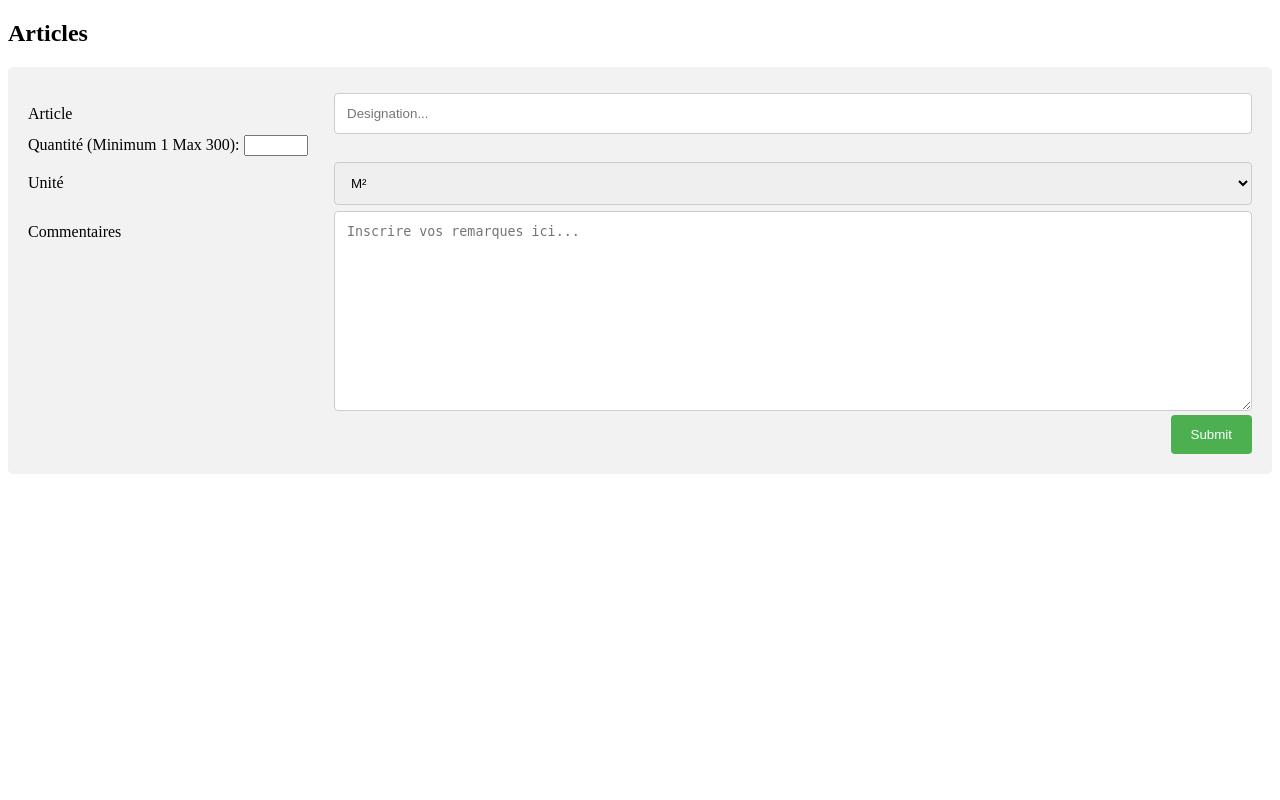
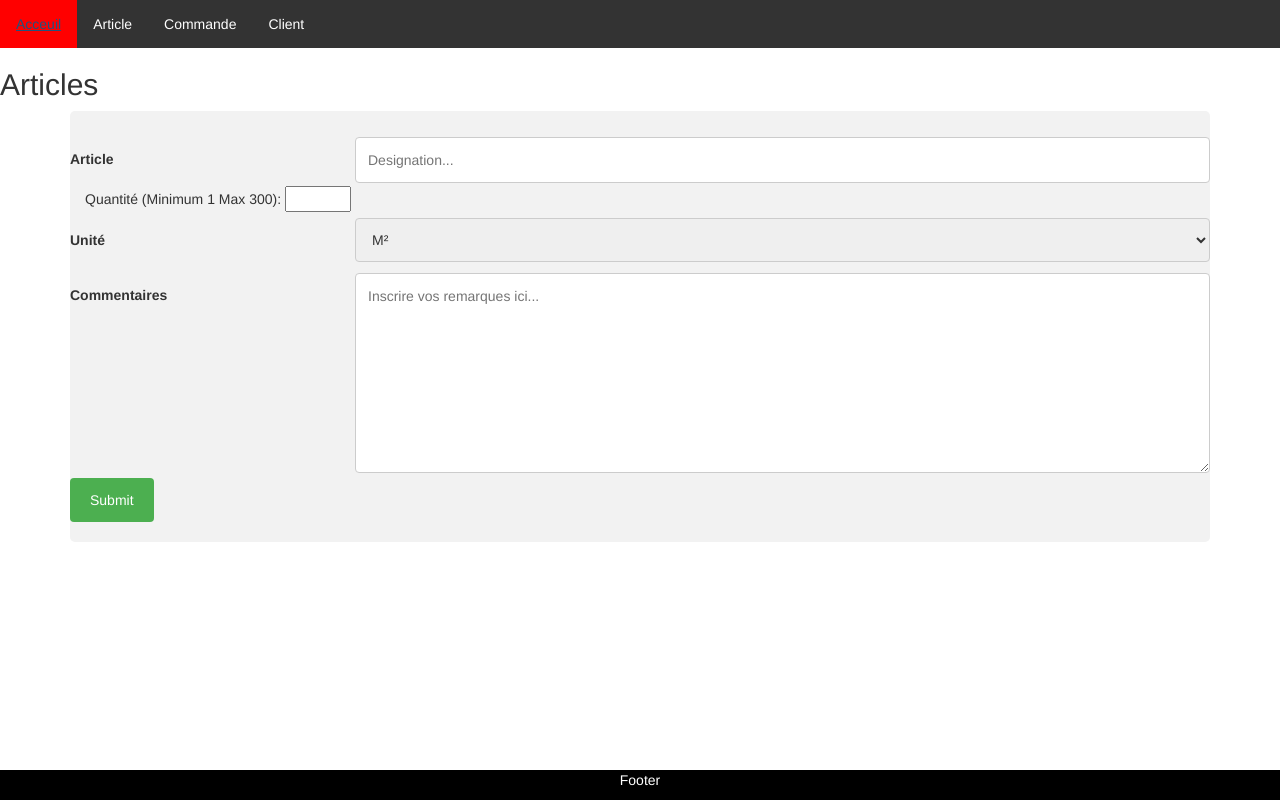
Before and after one commit to Sam97139/DWWM6, a PHP site: page /article in a window 1280 px wide. Run offline with PHP 8.4, Linux system fonts and the light colour scheme.

Commit message:
Update article.php

```diff
--- a/article.php
+++ b/article.php
@@ -1,6 +1,9 @@
 <!DOCTYPE html>
 <html>
 <head>
+
+
+
 <style>
 * {
   box-sizing: border-box;
@@ -65,9 +68,31 @@ input[type=submit]:hover {
     margin-top: 0;
   }
 }
+
+    .footer {
+   position: fixed;
+   left: 0;
+   bottom: 0;
+   width: 100%;
+   background-color: black;
+   color: white;
+   text-align: center;
+}/*footer*/
 </style>
 </head>
+
+
 <body>
+    <ul>
+  <li><a href="index.php">Acceuil</a></li>
+  <li><a href="article.php">Article</a></li>
+  <li class="drop">
+    <a href="#commande" class="commande">Commande</a>
+  </li>
+  <li><a href="#client">Client</a></li>
+</ul><!--nav-->
+
+
 
 <h2>Articles</h2>
 
@@ -112,5 +137,17 @@ input[type=submit]:hover {
   </form>
 </div>
 
+
+<div class="footer">
+  <p>Footer</p>
+</div><!--footer-->
+
+
+<link rel="stylesheet" href="style.css"/>
+    <link rel="stylesheet" href="https://stackpath.bootstrapcdn.com/bootstrap/4.3.1/css/bootstrap.min.css" integrity="sha384-ggOyR0iXCbMQv3Xipma34MD+dH/1fQ784/j6cY/iJTQUOhcWr7x9JvoRxT2MZw1T" crossorigin="anonymous">
+    <meta name="viewport" content="width=device-width, initial-scale=1">
+  <link rel="stylesheet" href="https://maxcdn.bootstrapcdn.com/bootstrap/3.4.0/css/bootstrap.min.css">
+  <script src="https://ajax.googleapis.com/ajax/libs/jquery/3.3.1/jquery.min.js"></script>
+  <script src="https://maxcdn.bootstrapcdn.com/bootstrap/3.4.0/js/bootstrap.min.js"></script>
 </body>
 </html>
```
